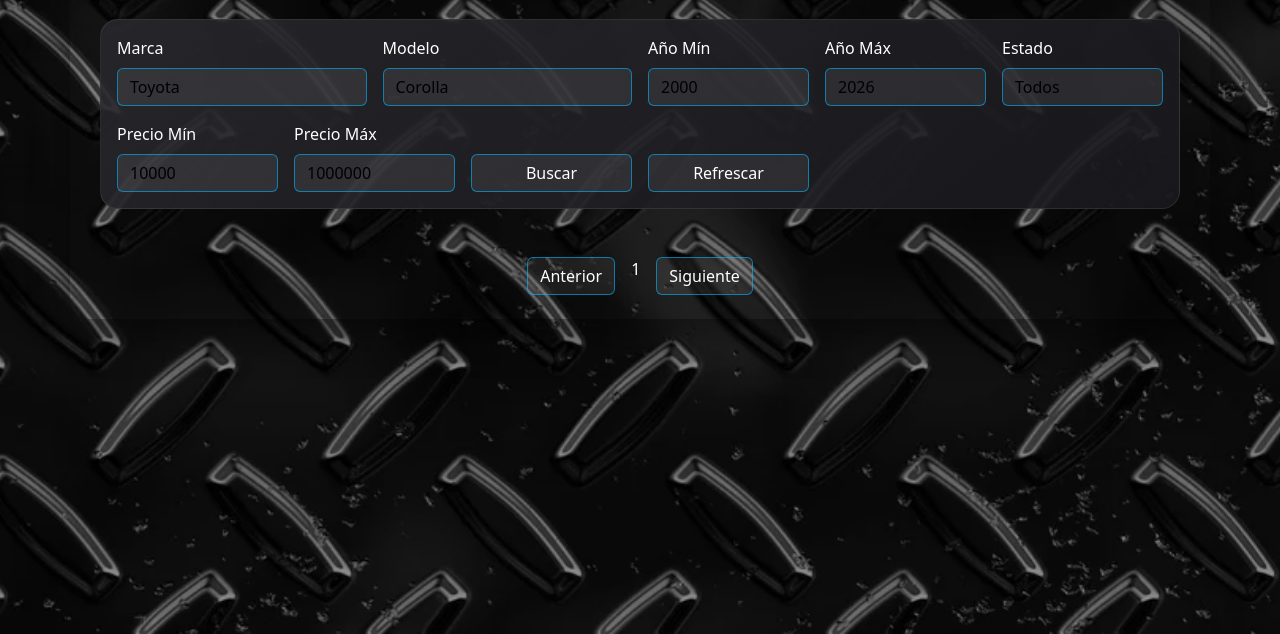
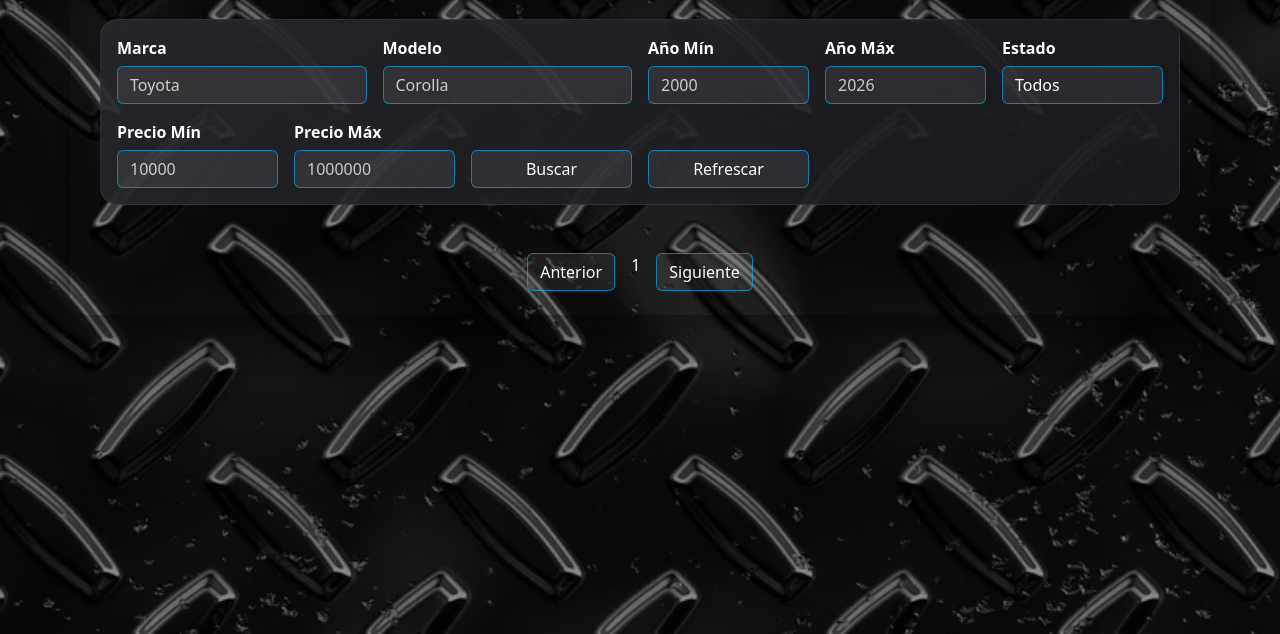
Before and after one commit to walbyn504/TicoAuto-Frontend, a plain HTML site: page index.html in a window 1280 px wide. Shown: the part 166-800 px from the top of the page. Drawn offline with nearby package versions, Linux system fonts and the light colour scheme; no server answers.

Commit message:
Se modifico el estulos de los inputs

```diff
--- a/css/filtroVehiculos.css
+++ b/css/filtroVehiculos.css
@@ -61,15 +61,54 @@
 
 /* Inputs */
 
+.form-label {
+    color: #ffffff;
+    font-weight: 600;
+    margin-bottom: 6px;
+}
+
 .form-control,
 .form-select {
-    background: rgba(255, 255, 255, 0.08);
-    border: 1px solid rgba(0,180,255,0.6);
-    color: rgb(0, 0, 0);
+    background: rgba(255, 255, 255, 0.08) !important;
+    border: 1px solid rgba(0,180,255,0.6) !important;
+    color: white !important;
 }
 
 .form-control::placeholder {
-    color: black;
+    color: rgba(255,255,255,0.75);
+    font-weight: 500;
+}
+
+.form-control:focus,
+.form-select:focus {
+    background: rgba(255,255,255,0.12) !important;
+    border-color: rgba(0,150,255,0.8) !important;
+    box-shadow: 0 0 0 0.15rem rgba(0,180,255,0.15) !important;
+    color: white !important;
+}
+
+.form-control:disabled,
+.form-select:disabled {
+    background: rgba(255,255,255,0.05) !important;
+    color: rgba(255,255,255,0.6) !important;
+}
+
+/* Para que el navegador no los pinte blancos o amarillos */
+.form-control:-webkit-autofill,
+.form-control:-webkit-autofill:hover,
+.form-control:-webkit-autofill:focus,
+.form-select:-webkit-autofill,
+.form-select:-webkit-autofill:hover,
+.form-select:-webkit-autofill:focus {
+    -webkit-text-fill-color: white !important;
+    -webkit-box-shadow: 0 0 0px 1000px rgba(20,20,20,0.95) inset !important;
+    transition: background-color 9999s ease-in-out 0s;
+}
+
+/* Opcional: cursor blanco */
+.form-control,
+.form-select {
+    caret-color: white;
 }
 
 /* ============================= */
@@ -112,6 +151,7 @@
     background: rgba(0,180,255,0.2);
 }
 
+
 .numero-pagina {
     color: #ffffff;
 }
```
